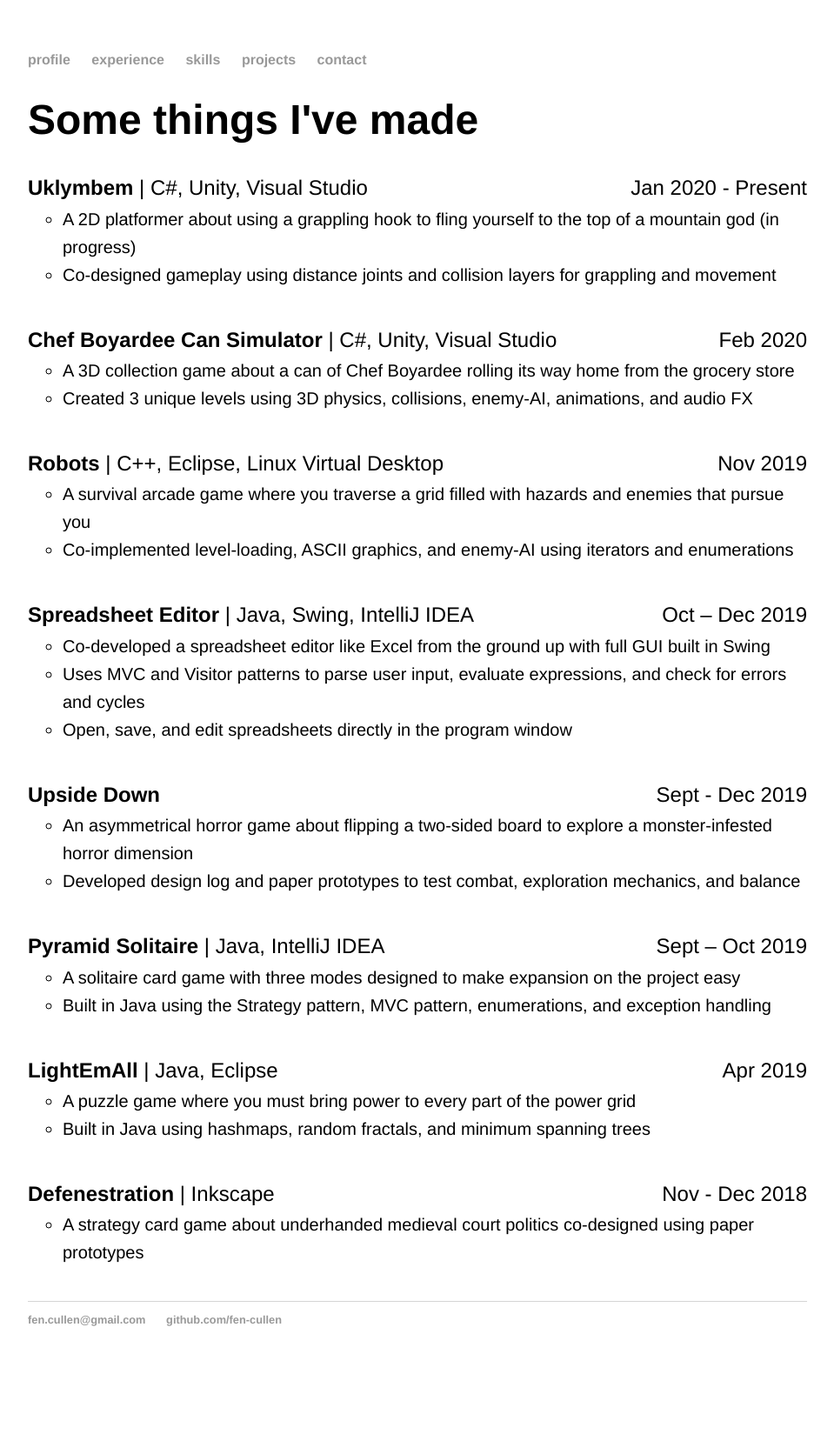
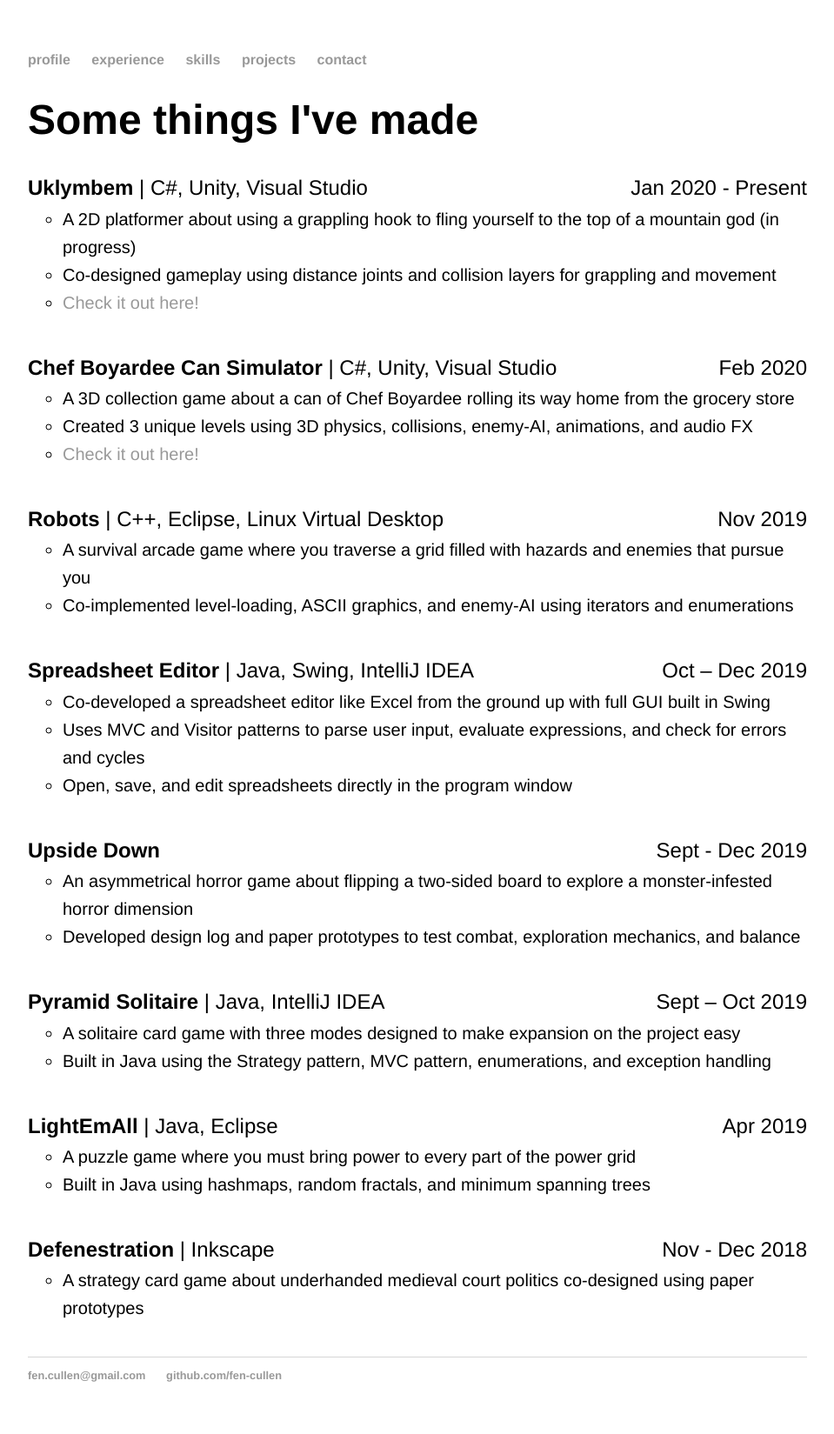
Before and after one commit to fen-cullen/fen-cullen.github.io, a Jekyll site: the page built from projects/index.html, in a window 1280 px wide. Shown: the whole page at 87% size, without its empty margins (160-1119 px from the left). Built offline with Jekyll 4.4.1, drawn with Linux system fonts in a browser that asks for light colours; before the commit the page ends 1585 px from its top, so only the background shows below that.

Commit message:
Update index.html
Added a couple of links to itch

```diff
--- a/projects/index.html
+++ b/projects/index.html
@@ -14,6 +14,7 @@ title: Projects
 			</span>
 		<dd> A 2D platformer about using a grappling hook to fling yourself to the top of a mountain god (in progress) </dd>
 		<dd> Co-designed gameplay using distance joints and collision layers for grappling and movement </dd>
+		<dd> <a href="https://friendluke.itch.io/uklymbem">Check it out here!</a> </dd>
 	</dl>
 
 	<dl>
@@ -25,6 +26,7 @@ title: Projects
 		</dt>
 		<dd> A 3D collection game about a can of Chef Boyardee rolling its way home from the grocery store </dd>
 		<dd> Created 3 unique levels using 3D physics, collisions, enemy-AI, animations, and audio FX </dd>
+		<dd> <a href="https://invalid-state.itch.io/chef-boyardee-can-simulator">Check it out here!</a> </dd>
 	</dl>
 
 	<dl>
```
